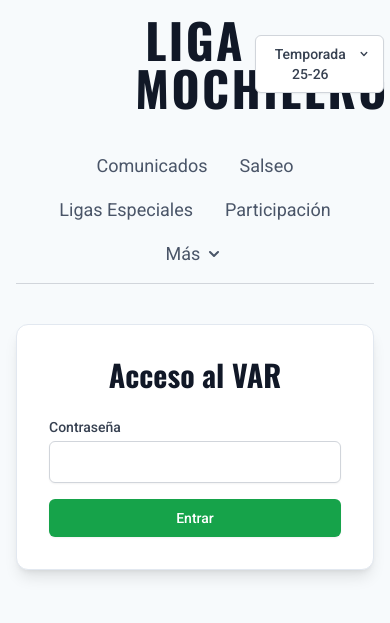
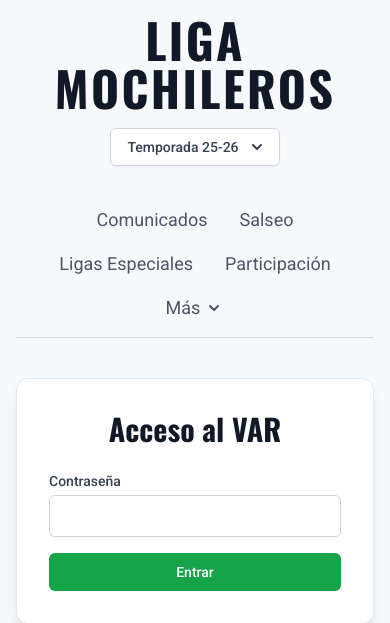
Before and after one commit to jorgelillo7/biwenger-tools, a Flask app: page /admin in a window 390 px wide; the page is wider, and only the part inside the window is pictured. Shown: the top 623 px of that part. Run offline with Flask 2, Linux system fonts and the light colour scheme; some libraries are stand-ins or nearby versions.

Commit message:
(web): fix deploy, fix season selector on mobile devices

```diff
--- a/web/templates/base.html
+++ b/web/templates/base.html
@@ -36,11 +36,15 @@
 <body class="min-h-screen flex flex-col">
 
     <div class="container mx-auto p-4 md:p-8 max-w-4xl flex-grow">
-        <header class="text-center mb-10 flex justify-between items-center">
-            <div class="w-1/3"></div>
-            <h1 class="font-header text-5xl font-bold text-gray-900 tracking-wider w-1/3">LIGA MOCHILEROS</h1>
-            <!-- Menú desplegable para seleccionar la temporada -->
-            <div class="w-1/3 text-right">
+        <!-- CORRECCIÓN: Se reestructura la cabecera para ser responsive -->
+        <header class="text-center mb-10 md:flex md:justify-between md:items-center">
+            <!-- Espaciador para centrar en escritorio, oculto en móvil -->
+            <div class="hidden md:block md:w-1/3"></div>
+
+            <h1 class="font-header text-5xl font-bold text-gray-900 tracking-wider md:w-1/3">LIGA MOCHILEROS</h1>
+
+            <!-- Contenedor del menú desplegable -->
+            <div class="w-full md:w-1/3 flex justify-center md:justify-end mt-4 md:mt-0">
                 <div class="relative inline-block text-left">
                     <div>
                         <button type="button" class="inline-flex justify-center w-full rounded-md border border-gray-300 shadow-sm px-4 py-2 bg-white text-sm font-medium text-gray-700 hover:bg-gray-50 focus:outline-none" id="season-menu-button" aria-expanded="true" aria-haspopup="true">
@@ -71,7 +75,7 @@
                 <!-- Enlaces que dependen de la temporada -->
                 <a href="{{ url_for('comunicados', season=season) }}" class="nav-link whitespace-nowrap text-lg transition-colors hover:text-gray-900 px-4 mb-3 {% if active_page == 'comunicados' %}active{% endif %}">Comunicados</a>
                 <a href="{{ url_for('salseo', season=season) }}" class="nav-link whitespace-nowrap text-lg transition-colors hover:text-gray-900 px-4 mb-3 {% if active_page == 'salseo' %}active{% endif %}">Salseo</a>
-                <a href="{{ url_for('ligas_especiales', season=season) }}" class="nav-link whitespace-nowrap text-lg transition-colors hover:text-gray-900 px-4 mb-3 {% if active_page == 'ligas-especiales' %}active{% endif %}">Ligas Especiales</a>
+                <a href="{{ url_for('ligas_especiales', season=season) }}" class="nav-link whitespace-nowrap text-lg transition-colors hover:text-gray-900 px-4 mb-3 {% if active_page == 'ligas_especiales' %}active{% endif %}">Ligas Especiales</a>
                 <a href="{{ url_for('participacion', season=season) }}" class="nav-link whitespace-nowrap text-lg transition-colors hover:text-gray-900 px-4 mb-3 {% if active_page == 'participacion' %}active{% endif %}">Participación</a>
 
                 <!-- Menú desplegable para secciones fijas -->
```
Also changed, not shown: 1 other file.
